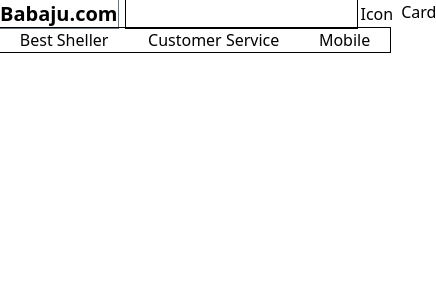
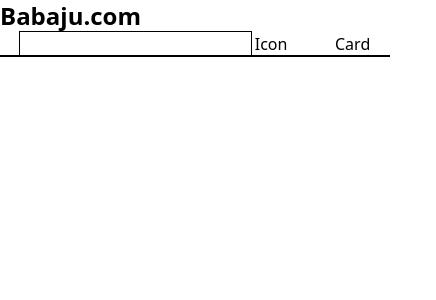
Before and after one commit to cu8code/a-shop...website, a Next.js app: page / in a window 390 px wide. Shown: the top 300 px of the page, 436 px wide, since content can reach past the window. Built offline with nearby package versions, Linux system fonts and the light colour scheme.

Commit message:
new layout
Signed-off-by: ankanroy-code <8ankanroy@gmail.com>

```diff
--- a/src/components/hedingText.tsx
+++ b/src/components/hedingText.tsx
@@ -1,3 +1,3 @@
 export default function HeadingText(props: { text: string }) {
-  return <h2 className="font-bold outline-1 outline outline-gray-500 text-xl sm:text-3xl">{props.text}</h2>;
+  return <h2 className="font-bold text-2xl sm:text-3xl">{props.text}</h2>;
 }
--- a/src/components/navigationBar.tsx
+++ b/src/components/navigationBar.tsx
@@ -20,9 +20,9 @@ function Popups(props: { keyid: string, values: string[], className: string }):
 export default function NavigationBar() {
   return (
     <nav className="flex flex-row justify-around outline-1 outline">
-      <Popups keyid="Best Sheller" values={["some data", "some"]} className="" />
-      <Popups keyid="Customer Service" values={["some data", "some"]} className="" />
-      <Popups keyid="Mobile" values={["some data", "some"]} className="" />
+      <Popups keyid="Best Sheller" values={["some data", "some"]} className="hidden sm:block" />
+      <Popups keyid="Customer Service" values={["some data", "some"]} className="hidden sm:block" />
+      <Popups keyid="Mobile" values={["some data", "some"]} className="hidden sm:block" />
       <Popups keyid="Todays Deals" values={["some data", "some"]} className="hidden sm:block" />
       <Popups keyid="Electronic" values={["some data", "some"]} className="hidden md:block" />
       <Popups keyid="Fashion" values={["some data", "some"]} className="hidden md:block" />
--- a/src/pages/index.tsx
+++ b/src/pages/index.tsx
@@ -15,8 +15,8 @@ const Home: NextPage = () => {
         <meta name="description" content="Generated by create-t3-app" />
         <link rel="icon" href="/favicon.ico" />
       </Head>
+      <HeadingText text="Babaju.com" />
       <div className="flex flex-row gap-2 justify-around">
-        <HeadingText text="Babaju.com" />
         <Adress City="Asansol" pin="715556" full="Ruse Aprtmanet" />
         <SearchBar />
         <SinIn />
```
